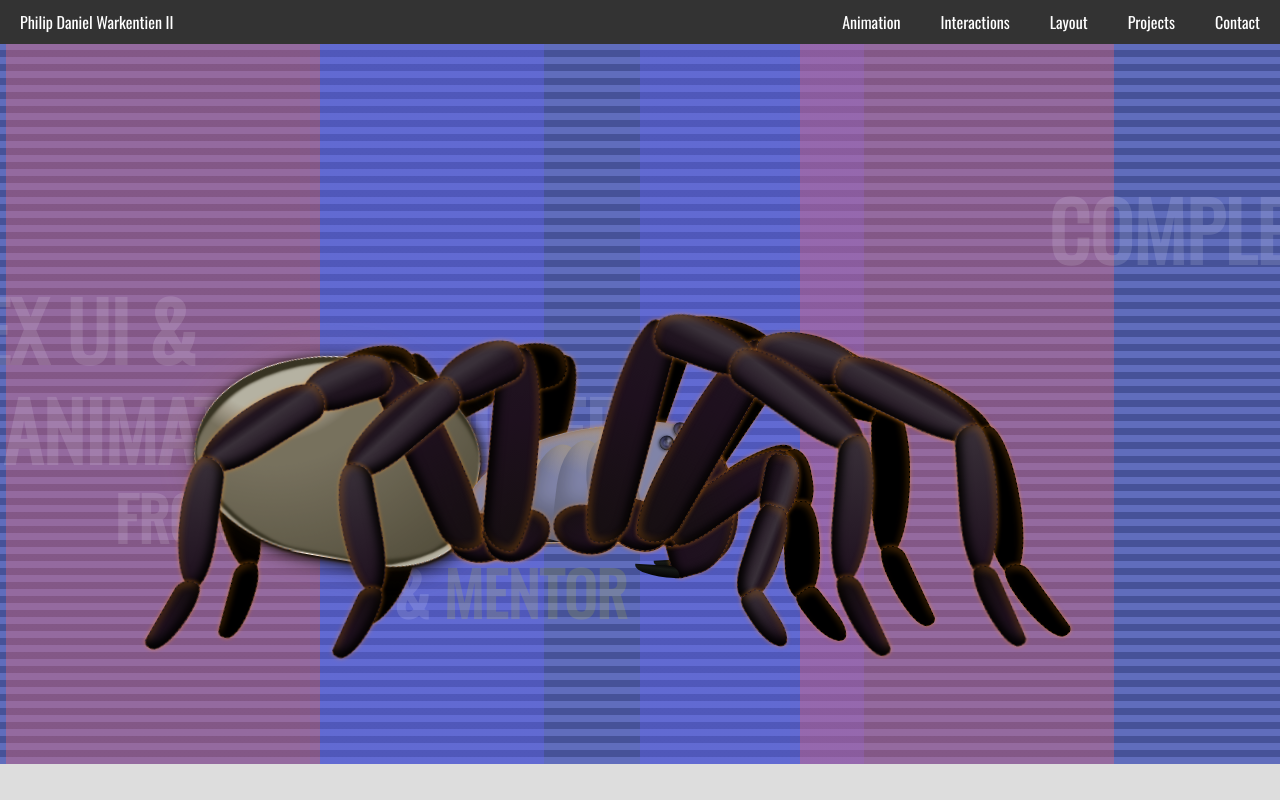
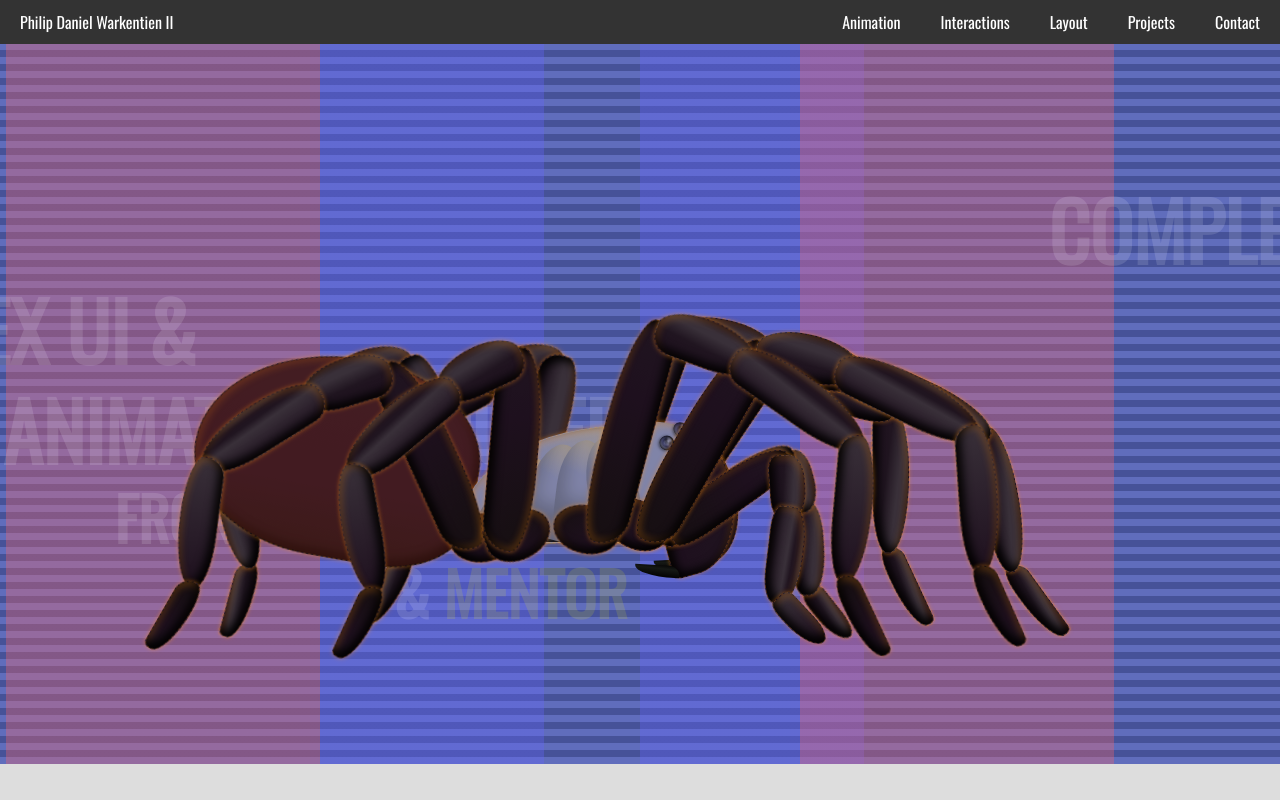
Before and after one commit to warkentien2/warkentien2, a React (Create React App) app: page / in a window 1280 px wide. Built offline with nearby package versions, Linux system fonts and the light colour scheme.

Commit message:
Primary color choice

```diff
--- a/src/styles/css/index.css
+++ b/src/styles/css/index.css
@@ -169,8 +169,6 @@
   transform-origin: 97.5% 60.5%;
   transform: rotate(10deg);
   z-index: -1;
-  background: radial-gradient(circle at 20% -5%, #FFF 25%, #D8D0CD 29%, #8A847E 35%, #8A847E 42.5%, #4D4945 85%, #3F3F47 100%) !important;
-  box-shadow: inset -3em -4.5em 0.175em -5.125em #FFF, inset -4.625em -2.75em 0.175em -5.125em #FFF, inset -4.625em -2.75em 0.125em -5em #D8D0CD, inset -3em -4.5em 0.125em -5em #D8D0CD, inset 2em -2.5em 0.125em -3em #D8D0CD, inset -0.125em -0.175em 0.125em -0.125em #D8D0CD, inset 0 -0.0525em 0.1em -0.0125em #D8D0CD, inset -2em -5.25em 0.25em -5em #131210, inset -3.8em -2.75em 0.25em -4em #131210, inset 1.875em -2.375em 0.175em -2.5em #131210, inset 3.625em 2.625em 0.125em -4em #131210, inset 1.875em 3em 0.125em -3em #131210, inset 0.5em 0.375em 0.125em -0.375em #131210, inset -2em 2.25em 0.25em -2.75em #131210, inset 3.625em 2.625em 0.25em -3.9em #4D4945, inset 1.875em 3em 0.25em -2.95em #4D4945, inset -1.125em 2.125em 0.375em -2em #4D4945, 0.075em 0.175em 0.2em 0.0125em rgba(0, 0, 0, 0.75), 0.125em 0.1em 0.75em 0.175em rgba(0, 0, 0, 0.35), 0.5em 0.5em 1em 0.25em rgba(0, 0, 0, 0.25), -0.25em 0.5em 1.5em 0.5em rgba(0, 0, 0, 0.1), 0 0 3.5em rgba(238, 162, 66, 0.125), 0.125em 0.125em 0.25em -0.05em rgba(238, 162, 66, 0.75), 0.125em 0.125em 0.75em 0.125em rgba(0, 0, 0, 0.25), 0.125em 0.125em 0.5em -0.05em rgba(238, 162, 66, 0.25) !important;
 }
 .x-body-part.x-abdomen::before {
   content: "";
@@ -179,8 +177,8 @@
   left: 0;
   width: 100%;
   height: 100%;
-  border-radius: 60% 50% 35% 50%;
-  background-color: #605b3977;
+  border-radius: inherit;
+  background-color: #8b302955;
 }
 .x-body-part.x-abdomen::after {
   left: 97.5%;
@@ -339,8 +337,21 @@
   height: calc(2.92em + 2px);
 }
 .x-body-part .x-leg.x-leg--background * {
-  background: black !important;
+  background: none !important;
   position: absolute !important;
+  box-shadow: none !important;
+}
+.x-body-part .x-leg.x-leg--background *::before {
+  content: "";
+  position: absolute;
+  left: 0;
+  top: 0;
+  width: 100%;
+  height: 100%;
+  background: linear-gradient(7deg, #1e101e 0%, #201520 40%, #393039 65%, #393039 75%, #201520 90%, #1e101e 100%);
+  box-sizing: border-box;
+  border-radius: inherit;
+  z-index: 1;
 }
 .x-body-part .x-leg-parts {
   background: radial-gradient(circle at 0 0, #150f10 0%, #1e101e 65%, #201520 100%);
@@ -352,6 +363,11 @@
   left: 95%;
   top: 10%;
   transform-origin: 5% 50%;
+}
+.x-body-part .x-leg-parts::before {
+  background: radial-gradient(circle at 0 0, #150f10 0%, #1e101e 65%, #201520 100%);
+  border: 1px dashed rgba(255, 143, 20, 0.25);
+  box-shadow: inset -4px -5px 10px black, inset 3px 2px 7px rgba(255, 143, 20, 0.25), 0 0 4px rgba(255, 143, 20, 0.5);
 }
 .x-body-part .x-coxa {
   left: 0;
@@ -556,11 +572,11 @@
   transform: rotate(-95deg);
 }
 .x-body-part .x-pedipalp .x-patella {
-  transform: rotate(135.5deg);
+  transform: rotate(120.5deg);
   height: 95%;
 }
 .x-body-part .x-pedipalp .x-tibia {
-  transform: rotate(7.5deg);
+  transform: rotate(11.5deg);
   top: -5%;
 }
 .x-body-part .x-pedipalp .x-metatarsus {
@@ -576,7 +592,7 @@
   transform: rotate(-67.5deg);
 }
 .x-body-part .pedipalp-2 .x-patella {
-  transform: rotate(115deg);
+  transform: rotate(110deg);
 }
 .x-body-part .pedipalp-2 .x-metatarsus {
   transform: rotate(-35deg);
--- a/src/styles/scss/_Tarantula.scss
+++ b/src/styles/scss/_Tarantula.scss
@@ -109,9 +109,6 @@ $steel-c8: #131210;
     transform-origin: 97.5% 60.5%;
     transform: rotate(10deg);
     z-index: -1;
-    background: radial-gradient(circle at 20% -5%, $steel-c1 25%, $steel-c2 29%, $steel-c3 35%, $steel-c3 42.5%, $steel-c6 85%, $steel-c7 100%) !important;
-    box-shadow: inset -3em -4.5em 0.175em -5.125em $steel-c1, inset -4.625em -2.75em 0.175em -5.125em $steel-c1, inset -4.625em -2.75em 0.125em -5em $steel-c2, inset -3em -4.5em 0.125em -5em $steel-c2, inset 2em -2.5em 0.125em -3em $steel-c2, inset -0.125em -0.175em 0.125em -0.125em $steel-c2, inset 0 -0.0525em 0.1em -0.0125em $steel-c2, inset -2em -5.25em 0.25em -5em $steel-c8, inset -3.8em -2.75em 0.25em -4em $steel-c8, inset 1.875em -2.375em 0.175em -2.5em $steel-c8, inset 3.625em 2.625em 0.125em -4em $steel-c8, inset 1.875em 3em 0.125em -3em $steel-c8, inset 0.5em 0.375em 0.125em -0.375em $steel-c8, inset -2em 2.25em 0.25em -2.75em $steel-c8, inset 3.625em 2.625em 0.25em -3.9em $steel-c6, inset 1.875em 3em 0.25em -2.95em $steel-c6, inset -1.125em 2.125em 0.375em -2em $steel-c6, 0.075em 0.175em 0.2em 0.0125em rgba(0, 0, 0, 0.75), 0.125em 0.1em 0.75em 0.175em rgba(0, 0, 0, 0.35), 0.5em 0.5em 1em 0.25em rgba(0, 0, 0, 0.25), -0.25em 0.5em 1.5em 0.5em rgba(0, 0, 0, 0.1), 0 0 3.5em rgba(238,162,66, 0.125), 0.125em 0.125em 0.25em -0.05em rgba(238,162,66, 0.75), 0.125em 0.125em 0.75em 0.125em rgba(0, 0, 0, 0.25), 0.125em 0.125em 0.5em -0.05em rgba(238,162,66, 0.25) !important;
-
 
     &::before {
       content: '';
@@ -120,8 +117,8 @@ $steel-c8: #131210;
       left: 0;
       width: 100%;
       height: 100%;
-      border-radius: 60% 50% 35% 50%;
-      background-color: #605b3977; // rgba(255, 143, 20, 0.075);
+      border-radius: inherit;
+      background-color: #8b302955; // rgba(255, 143, 20, 0.075);
     }
 
     &::after {
@@ -318,9 +315,22 @@ $steel-c8: #131210;
       }
 
       * {
-        background: black !important;
+        background: none !important;
         position: absolute !important;
-        // box-shadow: none !important;
+        box-shadow: none !important;
+
+        &::before {
+          content: '';
+          position: absolute;
+          left: 0;
+          top: 0;
+          width: 100%;
+          height: 100%;
+          background: $patella-color;
+          box-sizing: border-box;
+          border-radius: inherit;
+          z-index: 1;
+        }
       }
     }
   }
@@ -335,6 +345,12 @@ $steel-c8: #131210;
     left: 95%;
     top: 10%;
     transform-origin: 5% 50%;
+
+    &::before {
+      background: $leg-color;
+      border: $border;
+      box-shadow: $body-shadow;
+    }
     // background: radial-gradient(circle at 20% -5%, $steel-c1 25%, $steel-c2 29%, $steel-c3 35%, $steel-c3 42.5%, $steel-c6 85%, $steel-c7 100%) !important;
     // box-shadow: inset -3em -4.5em 0.175em -5.125em $steel-c1, inset -4.625em -2.75em 0.175em -5.125em $steel-c1, inset -4.625em -2.75em 0.125em -5em $steel-c2, inset -3em -4.5em 0.125em -5em $steel-c2, inset 2em -2.5em 0.125em -3em $steel-c2, inset -0.125em -0.175em 0.125em -0.125em $steel-c2, inset 0 -0.0525em 0.1em -0.0125em $steel-c2, inset -2em -5.25em 0.25em -5em $steel-c8, inset -3.8em -2.75em 0.25em -4em $steel-c8, inset 1.875em -2.375em 0.175em -2.5em $steel-c8, inset 3.625em 2.625em 0.125em -4em $steel-c8, inset 1.875em 3em 0.125em -3em $steel-c8, inset 0.5em 0.375em 0.125em -0.375em $steel-c8, inset -2em 2.25em 0.25em -2.75em $steel-c8, inset 3.625em 2.625em 0.25em -3.9em $steel-c6, inset 1.875em 3em 0.25em -2.95em $steel-c6, inset -1.125em 2.125em 0.375em -2em $steel-c6, 0.075em 0.175em 0.2em 0.0125em rgba(0, 0, 0, 0.75), 0.125em 0.1em 0.75em 0.175em rgba(0, 0, 0, 0.35), 0.5em 0.5em 1em 0.25em rgba(0, 0, 0, 0.25), -0.25em 0.5em 1.5em 0.5em rgba(0, 0, 0, 0.1), 0 0 3.5em rgba(238,162,66, 0.125), 0.125em 0.125em 0.25em -0.05em rgba(238,162,66, 0.75), 0.125em 0.125em 0.75em 0.125em rgba(0, 0, 0, 0.25), 0.125em 0.125em 0.5em -0.05em rgba(238,162,66, 0.25) !important;
   }
@@ -461,6 +477,37 @@ $steel-c8: #131210;
     }
   }
 
+  // leg-2 retracted
+
+  // .x-leg.leg-2 {
+  //   top: 67.5%;
+  //   left: 45%;
+  //   transform: rotate(90deg);
+
+  //   .x-femur {
+  //     transform: rotate(-170deg);
+  //   }
+
+  //   .x-patella {
+  //     transform: rotate(140deg);
+  //     width: 25%;
+  //   }
+
+  //   .x-tibia {
+  //     width: 150%;
+  //   }
+
+  //   .x-metatarsus {
+  //     transform: rotate(30deg);
+  //     width: 190%;
+  //   }
+
+  //   .x-tarsus {
+  //     transform: rotate(-32deg);
+  //     width: 50%;
+  //   }
+  // }
+
   .x-leg.leg-6 {
     transform: rotate(5deg);
 
@@ -577,12 +624,12 @@ $steel-c8: #131210;
     }
 
     .x-patella {
-      transform: rotate(135.5deg);
+      transform: rotate(120.5deg);
       height: 95%;
     }
 
     .x-tibia {
-      transform: rotate(7.5deg);
+      transform: rotate(11.5deg);
       top: -5%;
     }
 
@@ -602,7 +649,7 @@ $steel-c8: #131210;
     }
 
     .x-patella {
-      transform: rotate(115deg);
+      transform: rotate(110deg);
     }
 
     .x-metatarsus {
```
Also changed, not shown: 1 other file (tests, documents, lock files or other folders).
